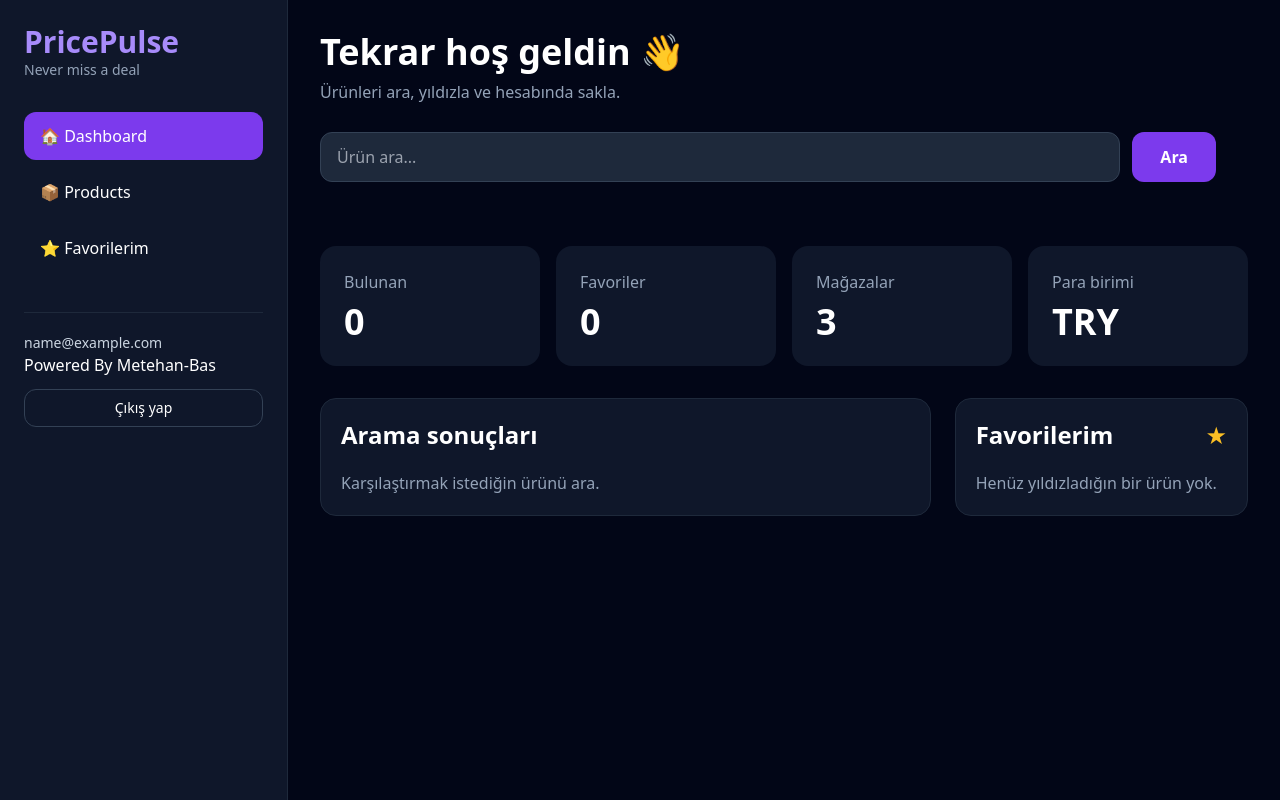
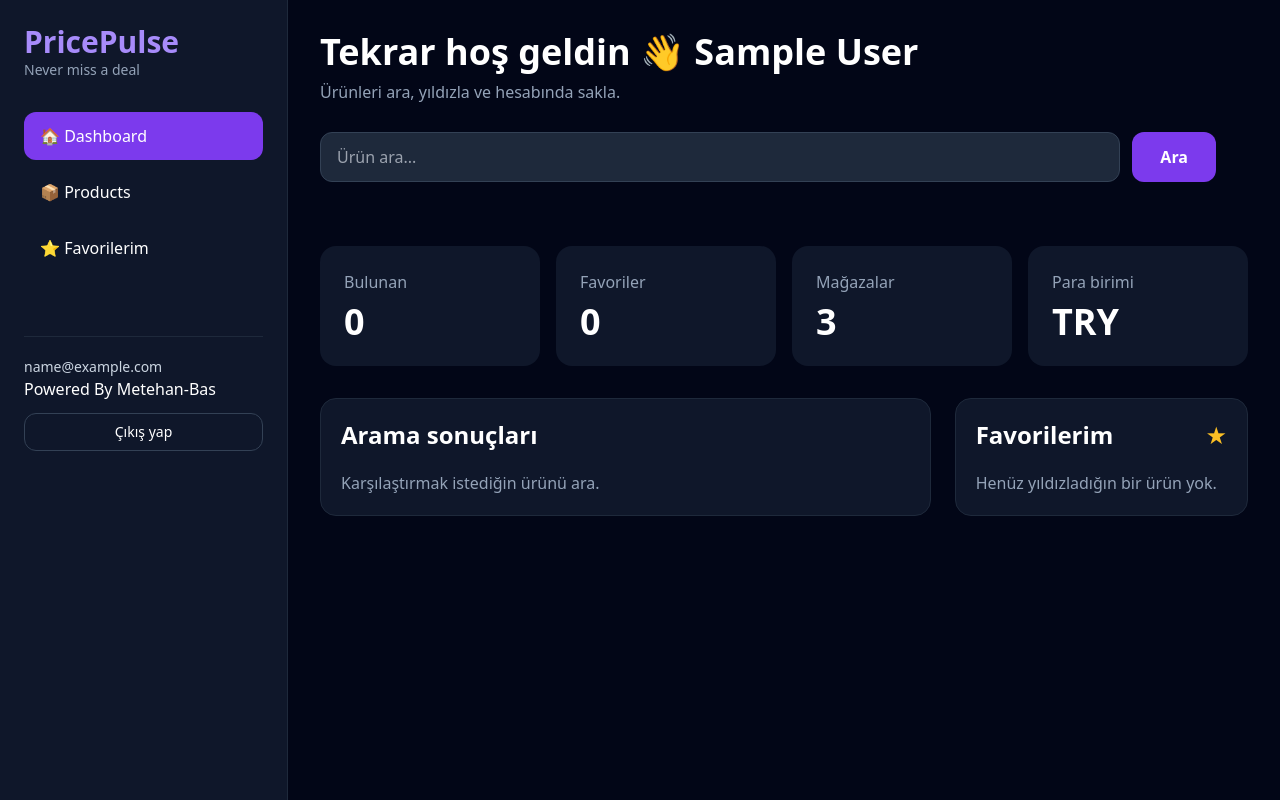
Before and after one commit to Metehan-bas/PricePulse, a Flask app: page /dashboard in a window 1280 px wide. Run offline with Flask 3, Linux system fonts and the light colour scheme; the visitor is signed in with stand-in values (Sample User, id 1); data comes from the database, SQL or seed files in the repository; data that the repository does not hold is empty; some libraries are stand-ins or nearby versions.

Commit message:
Fix dashboard user name display

```diff
--- a/app.py
+++ b/app.py
@@ -50,6 +50,7 @@ def init_database():
             """
             CREATE TABLE IF NOT EXISTS users (
                 id INTEGER PRIMARY KEY AUTOINCREMENT,
+                name TEXT NOT NULL,
                 email TEXT NOT NULL UNIQUE,
                 password_hash TEXT NOT NULL,
                 created_at TEXT NOT NULL DEFAULT CURRENT_TIMESTAMP
@@ -72,6 +73,14 @@ def init_database():
             );
             """
         )
+        # CREATE TABLE IF NOT EXISTS does not update databases created earlier.
+        columns = {
+            row["name"] for row in connection.execute("PRAGMA table_info(users)")
+        }
+        if "name" not in columns:
+            connection.execute(
+                "ALTER TABLE users ADD COLUMN name TEXT NOT NULL DEFAULT ''"
+            )
 
 
 def wants_json_response():
@@ -154,7 +163,7 @@ def login():
 
     with get_db_connection() as connection:
         user = connection.execute(
-            "SELECT id, email, password_hash FROM users WHERE email = ?", (email,)
+            "SELECT id, name, email, password_hash FROM users WHERE email = ?", (email,)
         ).fetchone()
 
     if user is None or not check_password_hash(user["password_hash"], password):
@@ -166,6 +175,7 @@ def login():
     session.clear()
     session["user_id"] = user["id"]
     session["user_email"] = user["email"]
+    session["user_name"] = user["name"]
 
     if wants_json_response():
         return jsonify({"message": "Giriş başarılı", "email": user["email"]})
@@ -180,10 +190,13 @@ def signup():
         return render_template("Signup.html")
 
     data = request_data()
+    name = str(data.get("name") or "").strip()
     email = normalize_email(data.get("email") or data.get("username"))
     password = str(data.get("password") or "")
 
-    if "@" not in email or len(email) > 254:
+    if not name or len(name) > 100:
+        error = "Adınız 1 ila 100 karakter arasında olmalıdır"
+    elif "@" not in email or len(email) > 254:
         error = "Geçerli bir e-posta adresi girin"
     elif len(password) < 8:
         error = "Şifre en az 8 karakter olmalıdır"
@@ -198,8 +211,8 @@ def signup():
     try:
         with get_db_connection() as connection:
             cursor = connection.execute(
-                "INSERT INTO users (email, password_hash) VALUES (?, ?)",
-                (email, generate_password_hash(password)),
+                "INSERT INTO users (name, email, password_hash) VALUES (?, ?, ?)",
+                (name, email, generate_password_hash(password)),
             )
             user_id = cursor.lastrowid
     except sqlite3.IntegrityError:
@@ -211,6 +224,7 @@ def signup():
     session.clear()
     session["user_id"] = user_id
     session["user_email"] = email
+    session["user_name"] = name
 
     if wants_json_response():
         return jsonify({"message": "Hesap oluşturuldu", "email": email}), 201
@@ -226,8 +240,24 @@ def logout():
 @app.route("/dashboard")
 @login_required
 def dashboard():
-    return render_template("dashboard.html", user_email=session["user_email"])
+    with get_db_connection() as connection:
+        user = connection.execute(
+            "SELECT name, email FROM users WHERE id = ?",
+            (session["user_id"],),
+        ).fetchone()
+    if user is None:
+        session.clear()
+        return redirect(url_for("login"))
 
+    print("ÇALIŞAN DOSYA:", __file__)
+    print("DASHBOARD ADI:", user["name"])
+    print("DASHBOARD E-POSTA:", user["email"])
+
+    return render_template(
+        "dashboard.html",
+        user_name=user["name"],
+        user_email=user["email"],
+)
 
 @app.route("/search", methods=["POST"])
 @login_required
--- a/templates/dashboard.html
+++ b/templates/dashboard.html
@@ -5,6 +5,7 @@
     <meta name="viewport" content="width=device-width, initial-scale=1.0" />
     <title>PricePulse Dashboard</title>
     <script src="https://cdn.tailwindcss.com"></script>
+
   </head>
   <body class="bg-slate-950 text-white">
     <div class="min-h-screen lg:flex">
@@ -17,11 +18,10 @@
           <a href="#results-panel" class="block rounded-xl px-4 py-3 hover:bg-slate-800">📦 Products</a>
           <a href="#favorites-panel" class="block rounded-xl px-4 py-3 hover:bg-slate-800">⭐ Favorilerim</a>
         </nav>
-
+        <br>
         <div class="mt-10 border-t border-slate-800 pt-5">
-          <p class="break-all text-sm text-slate-300">{{ user_email|e }}</p>
-          <p>Powered By Metehan-Bas</p>
-
+            <p class="break-all text-sm text-slate-300">{{ user_email }}</p>
+            <p>Powered By Metehan-Bas</p>
           <button
             id="logout-button"
             type="button"
@@ -34,7 +34,7 @@
 
       <main id="dashboard" class="flex-1 p-5 lg:p-8">
         <header>
-          <h2 class="text-3xl font-bold lg:text-4xl">Tekrar hoş geldin 👋</h2>
+          <h2 class="text-3xl font-bold lg:text-4xl">Tekrar hoş geldin 👋 {{ user_name }}</h2>
           <p class="mt-2 text-slate-400">Ürünleri ara, yıldızla ve hesabında sakla.</p>
 
           <div class="mt-7 flex max-w-4xl flex-col gap-3 sm:flex-row">
@@ -98,11 +98,11 @@
             <div id="favorites" class="mt-5 space-y-3">
               <p class="text-slate-400">Favoriler yükleniyor...</p>
             </div>
+
           </section>
         </div>
       </main>
     </div>
-
     <script>
       const state = {
         favorites: new Map(),
```
Also changed, not shown: templates/Signup.html (+14 -0 lines).
